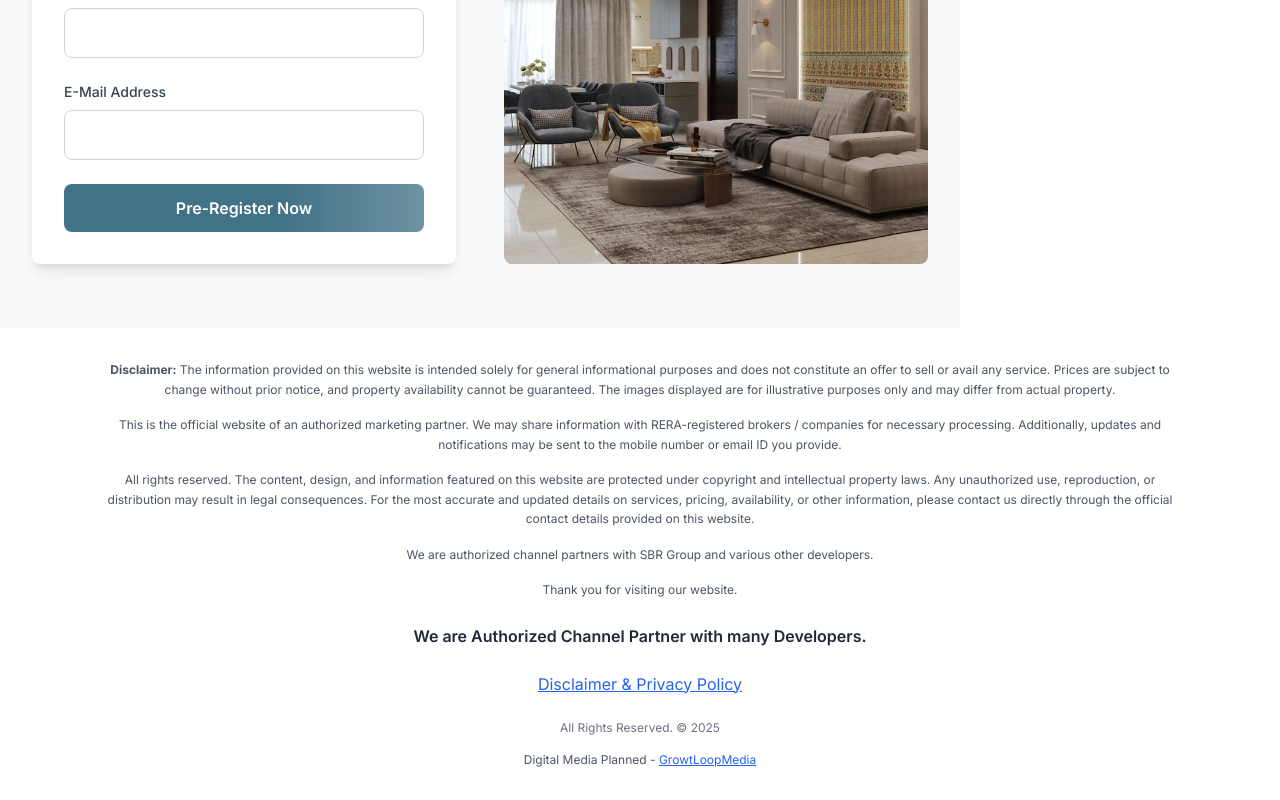
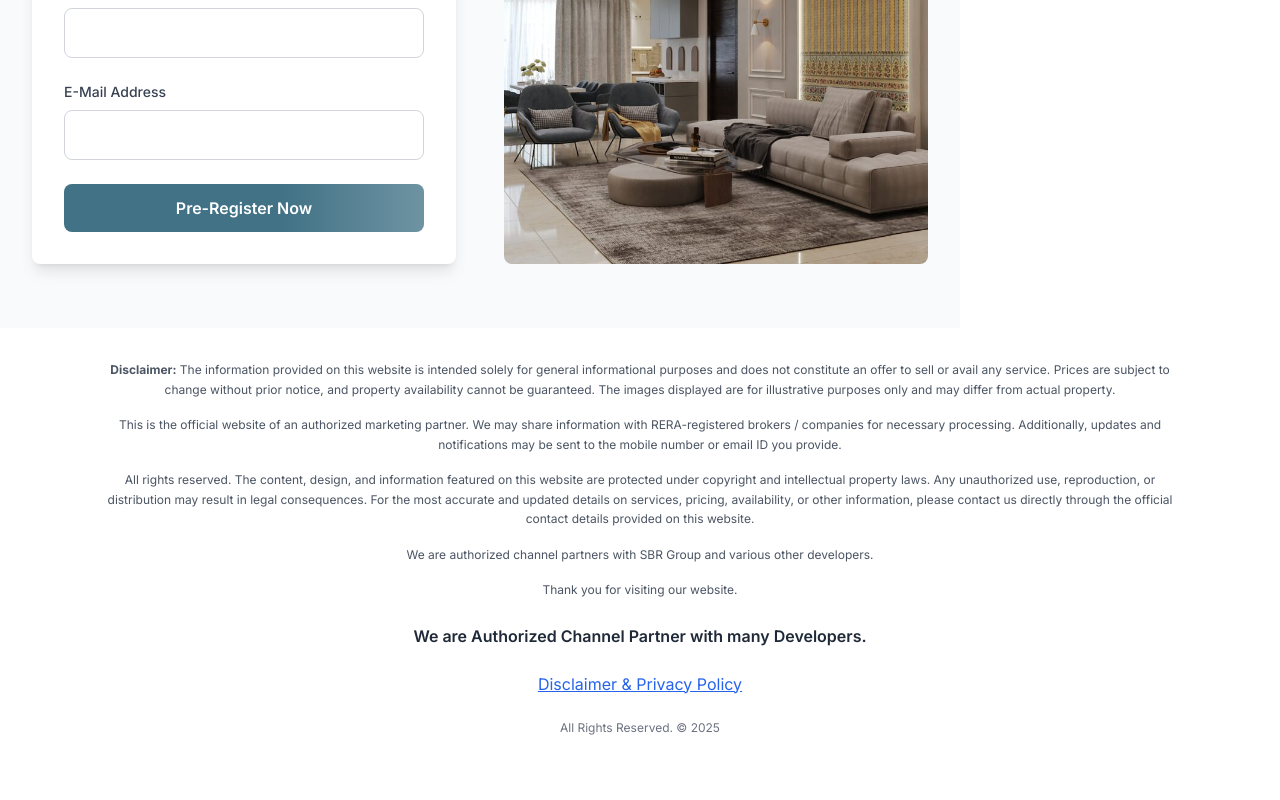
Before and after one commit to mukesh897/sbrglobal-quensville, a Vue app: page / in a window 1280 px wide. Shown: the part 4111-4911 px from the top of the page. Built offline with nearby package versions, Linux system fonts and the light colour scheme.

Commit message:
removed digital media

```diff
--- a/src/App.vue
+++ b/src/App.vue
@@ -743,10 +743,6 @@
           <p>All Rights Reserved. © 2025</p>
         </div>
 
-        <!-- Digital Media -->
-        <div class="text-center text-xs text-gray-600">
-          <p>Digital Media Planned - <a href="#" class="text-blue-600 underline">GrowtLoopMedia</a></p>
-        </div>
       </div>
     </footer>
 
```
